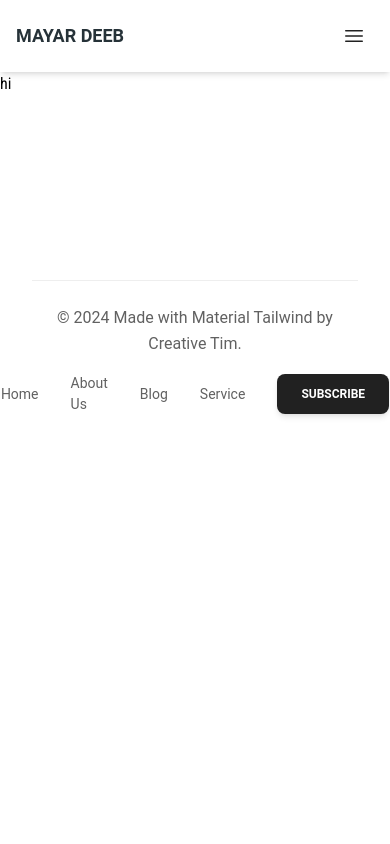
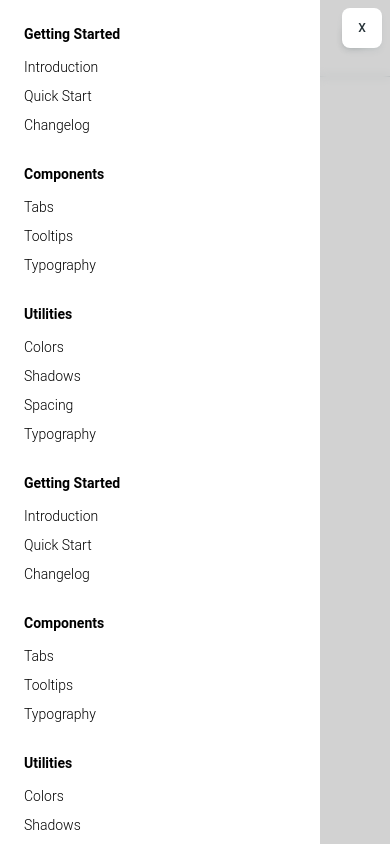
Before and after one commit to mayar4ki/my-portfolio, a Next.js app: page /project/copax in a window 390 px wide. Shown: the top 844 px of the page. Built offline with nearby package versions, Linux system fonts and the light colour scheme.

Commit message:
feat: fix styling

```diff
--- a/src/app/globals.css
+++ b/src/app/globals.css
@@ -9,3 +9,8 @@ body {
 html {
   scroll-behavior: smooth;
 }
+
+* {
+  scrollbar-width: thin !important;
+  scrollbar-color: transparent !important;
+}
--- /dev/null
+++ b/src/app/project/cl__r/page.tsx
@@ -0,0 +1,18 @@
+import React from "react";
+
+
+
+
+export default function Page({ }) {
+
+    const [mobileNav, setMobileNav] = React.useState(false);
+
+
+
+
+    return (
+        <>
+
+        </>
+    );
+}
--- a/src/app/project/copax/page.tsx
+++ b/src/app/project/copax/page.tsx
@@ -1,6 +1,7 @@
+import { CopaxIndexScreen } from "~/screens/project/copax/copax-index-screen";
 
 export default function Page() {
     return (
-        <div>hi</div>
+        <CopaxIndexScreen />
     );
 }
--- /dev/null
+++ b/src/app/project/u___pst/page.tsx
@@ -0,0 +1,6 @@
+
+export default function Page() {
+    return (
+        <div>u***pst</div>
+    );
+}
--- a/src/screens/home/components/projects/index.tsx
+++ b/src/screens/home/components/projects/index.tsx
@@ -8,16 +8,20 @@ const PROJECTS = [
     img: "/image/copax.png",
     title: "Copax FLeet Management System",
     desc: "Mobile app designed to help users discover and explore local restaurants and cuisines.",
+    href: '/project/copax'
   },
   {
     img: "/image/web3.png",
     title: "U***PST Services store system, Stealth Startup",
     desc: "Promotional landing page for a  fitness website Summer Campaign. Form development included.",
+    href: '/project/u___pst'
+
   },
   {
     img: "/image/insurance.png",
     title: "Cl**r Medical Insurance System",
     desc: "Mobile app designed to help users discover and explore local restaurants and cuisines.",
+    href: '/project/cl__r'
   }
 ];
 
--- a/src/screens/home/layout/footer.tsx
+++ b/src/screens/home/layout/footer.tsx
@@ -6,9 +6,9 @@ const CURRENT_YEAR = new Date().getFullYear();
 
 export const Footer = () => {
   return (
-    <div className="mt-10 px-8 pt-20">
+    <div className=" px-8">
       <div className="container mx-auto">
-        <div className="mt-16 flex flex-wrap items-center justify-center gap-y-4 border-t border-gray-200 py-6 md:justify-between">
+        <div className="mt-5 flex flex-wrap items-center justify-center gap-y-4 border-t border-gray-200 py-6 md:justify-between">
           <Typography className="text-center font-normal !text-gray-700">
             &copy; {CURRENT_YEAR} Made with{" "}
             <a href="https://www.material-tailwind.com" target="_blank">
--- a/src/screens/home/layout/header.tsx
+++ b/src/screens/home/layout/header.tsx
@@ -69,8 +69,8 @@ export const Header = () => {
   }, []);
 
   return (
-    <MTNavbar shadow={false} fullWidth className="border-0 sticky top-0 z-50 shadow-md">
-      <div className="container mx-auto flex items-center justify-between">
+    <MTNavbar shadow={false} fullWidth className=" sticky top-0 z-50 border-0 border-b border-blue-gray-100  ">
+      <div className="container mx-auto flex items-center justify-between py-0.5">
         <Link href="/">
           <Typography color="blue-gray" className="text-lg font-bold" >
             MAYAR DEEB
@@ -84,12 +84,7 @@ export const Header = () => {
             </NavItem>
           ))}
         </ul>
-        <div className="hidden items-center gap-2 lg:flex">
-          <Button variant="text">Sign In</Button>
-          <a href="https://www.material-tailwind.com/blocks" target="_blank">
-            <Button color="gray">blocks</Button>
-          </a>
-        </div>
+
         <IconButton
           variant="text"
           color="gray"
--- /dev/null
+++ b/src/screens/project/components/sidenav.tsx
@@ -0,0 +1,145 @@
+"use client";
+
+import React from "react";
+import {
+    Typography,
+    IconButton
+} from "@material-tailwind/react";
+
+export interface SidenavProps {
+    routes: {
+        name: string;
+        pages: {
+            name: string;
+            route: string;
+        }[];
+    }[]
+}
+
+
+export const Sidenav = ({ routes }: SidenavProps) => {
+    const [mobileNav, setMobileNav] = React.useState(true);
+
+    return (
+        <>
+
+            {mobileNav && (
+                <IconButton
+                    onClick={() => setMobileNav(false)}
+                    ripple={false}
+                    color="white"
+                    className="!fixed right-2 top-2 z-[9999] lg:invisible"
+                >  X  </IconButton>
+            )}
+
+            <div
+                onClick={() => setMobileNav(true)}
+                className=" flex items-center lg:hidden
+           px-4 py-2 gap-2 rounded-e-lg shadow-md
+         fixed top-24 left-0 bg-white z-50 border border-blue-gray-100">
+                <svg
+                    xmlns="http://www.w3.org/2000/svg"
+                    className="h-6 w-6 text-blue-gray-900"
+                    fill="none"
+                    viewBox="0 0 24 24"
+                    stroke="currentColor"
+                    strokeWidth={2}
+                >
+                    <path
+                        strokeLinecap="round"
+                        strokeLinejoin="round"
+                        d="M4 6h16M4 12h16M4 18h7"
+                    />
+                </svg>
+                <Typography variant="paragraph" className=" text-blue-gray-700">
+                    Menu
+                </Typography>
+            </div>
+
+
+            {/* <aside className={" pl-6 pr-4 lg:w-56 invisible lg:visible "}  >
+                <div className=" lg:w-56 " />
+            </aside> */}
+
+            <aside
+                className={`fixed lg:sticky top-0 z-[999] h-screen w-80 pb-4 pr-4 transition-all duration-300  lg:left-0 lg:top-16 lg:z-10 lg:w-56 ${mobileNav ? "left-0" : "-left-96"
+                    }`}
+            >
+                <div
+                    onClick={() => setMobileNav(false)}
+                    className={`fixed left-0 top-0 h-screen w-screen bg-gray-900/20 backdrop-blur-sm transition-opacity duration-300 lg:hidden ${mobileNav
+                        ? "pointer-events-auto opacity-100"
+                        : "pointer-events-none opacity-0"
+                        }`}
+                />
+
+                <div className="fixed  top-0 z-[9999] h-screen  w-80 overflow-y-scroll  !bg-white pb-6 pl-6 lg:relative lg:w-56 lg:bg-transparent  lg:pt-0">
+                    <div className="mb-24 mt-6">
+                        {routes.map(({ name, pages }, key): any => (
+                            <div key={key}>
+                                <Typography
+                                    variant="small"
+                                    className="font-bold capitalize text-primary"
+                                >
+                                    {name}
+                                </Typography>
+                                <ul className="py-2">
+                                    {pages.map(({ name, route, label }: any, key) => {
+
+                                        return (
+                                            <li
+                                                key={key}
+                                                className={key === pages.length - 1 ? "!mb-4" : ""}
+                                            >
+                                                <Typography
+                                                    as={'a'}
+                                                    href="#"
+                                                    variant="small"
+                                                    className={'relative list-item w-full py-1 capitalize transition-colors hover:text-primary'}
+                                                    onClick={() => setMobileNav(false)}
+                                                >
+                                                    {name}
+                                                </Typography>
+                                            </li>
+                                        );
+                                    })}
+                                </ul>
+                            </div>
+                        ))}
+                        {routes.map(({ name, pages }, key): any => (
+                            <div key={key}>
+                                <Typography
+                                    variant="small"
+                                    className="font-bold capitalize text-primary"
+                                >
+                                    {name}
+                                </Typography>
+                                <ul className="py-2">
+                                    {pages.map(({ name, route, label }: any, key) => {
+
+                                        return (
+                                            <li
+                                                key={key}
+                                                className={key === pages.length - 1 ? "!mb-4" : ""}
+                                            >
+                                                <Typography
+                                                    as={'a'}
+                                                    href="#"
+                                                    variant="small"
+                                                    className={'relative list-item w-full py-1 capitalize transition-colors hover:text-primary'}
+                                                    onClick={() => setMobileNav(false)}
+                                                >
+                                                    {name}
+                                                </Typography>
+                                            </li>
+                                        );
+                                    })}
+                                </ul>
+                            </div>
+                        ))}
+                    </div>
+                </div>
+            </aside>
+        </>
+    );
+}
--- /dev/null
+++ b/src/screens/project/copax/copax-index-screen.tsx
@@ -0,0 +1,79 @@
+import React from "react";
+import { Sidenav } from "../components/sidenav";
+
+const routes = [
+    {
+        name: "Getting Started",
+        pages: [
+            {
+                name: "Introduction",
+                route: "introduction",
+            },
+            {
+                name: "Quick Start",
+                route: "quick-start",
+            },
+            {
+                name: "Changelog",
+                route: "changelog",
+            },
+        ],
+    },
+    {
+        name: "Components",
+        pages: [
+            {
+                name: "Tabs",
+                route: "tabs",
+            },
+            {
+                name: "Tooltips",
+                route: "tooltips",
+            },
+            {
+                name: "Typography",
+                route: "typography",
+            },
+        ],
+    },
+    {
+        name: "Utilities",
+        pages: [
+            {
+                name: "Colors",
+                route: "colors",
+            },
+            {
+                name: "Shadows",
+                route: "shadows",
+            },
+            {
+                name: "Spacing",
+                route: "spacing",
+            },
+            {
+                name: "Typography",
+                route: "typography",
+            },
+        ]
+    }];
+
+
+export const CopaxIndexScreen = () => {
+
+    return (
+        <div className="flex flex-row ">
+            <Sidenav routes={routes} />
+            <div style={{ height: 1200 }} className=" w-full  ">
+                page <br />
+                page <br />
+                page <br />
+                page <br />
+                page <br />
+                page <br />
+                page <br />
+            </div>
+
+        </div>
+    );
+}
```
Also changed, not shown: src/screens/home/components/projects/project-card.tsx (+9 -4 lines).
